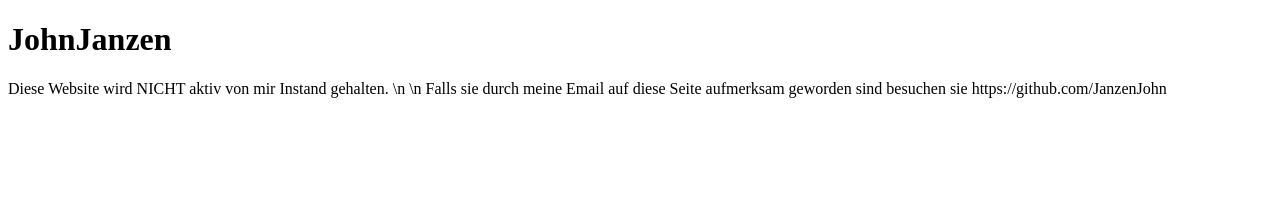
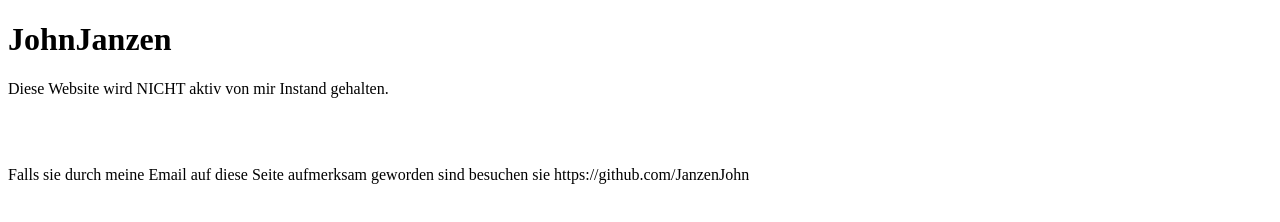
Before and after one commit to JanzenJohn/John-Janzen, a plain HTML site: page index.html in a window 1280 px wide. Drawn offline with Linux system fonts and the light colour scheme.

Commit message:
Update index.html

```diff
--- a/index.html
+++ b/index.html
@@ -2,6 +2,9 @@
 <html>
 <body>
 <h1>JohnJanzen</h1>
-<p>Diese Website wird NICHT aktiv von mir Instand gehalten. \n \n Falls sie durch meine Email auf diese Seite aufmerksam geworden sind besuchen sie https://github.com/JanzenJohn</p>
+<p>Diese Website wird NICHT aktiv von mir Instand gehalten.</p>
+<br>
+<br>
+<p>Falls sie durch meine Email auf diese Seite aufmerksam geworden sind besuchen sie https://github.com/JanzenJohn</p>
 </body>
 </html>
```
